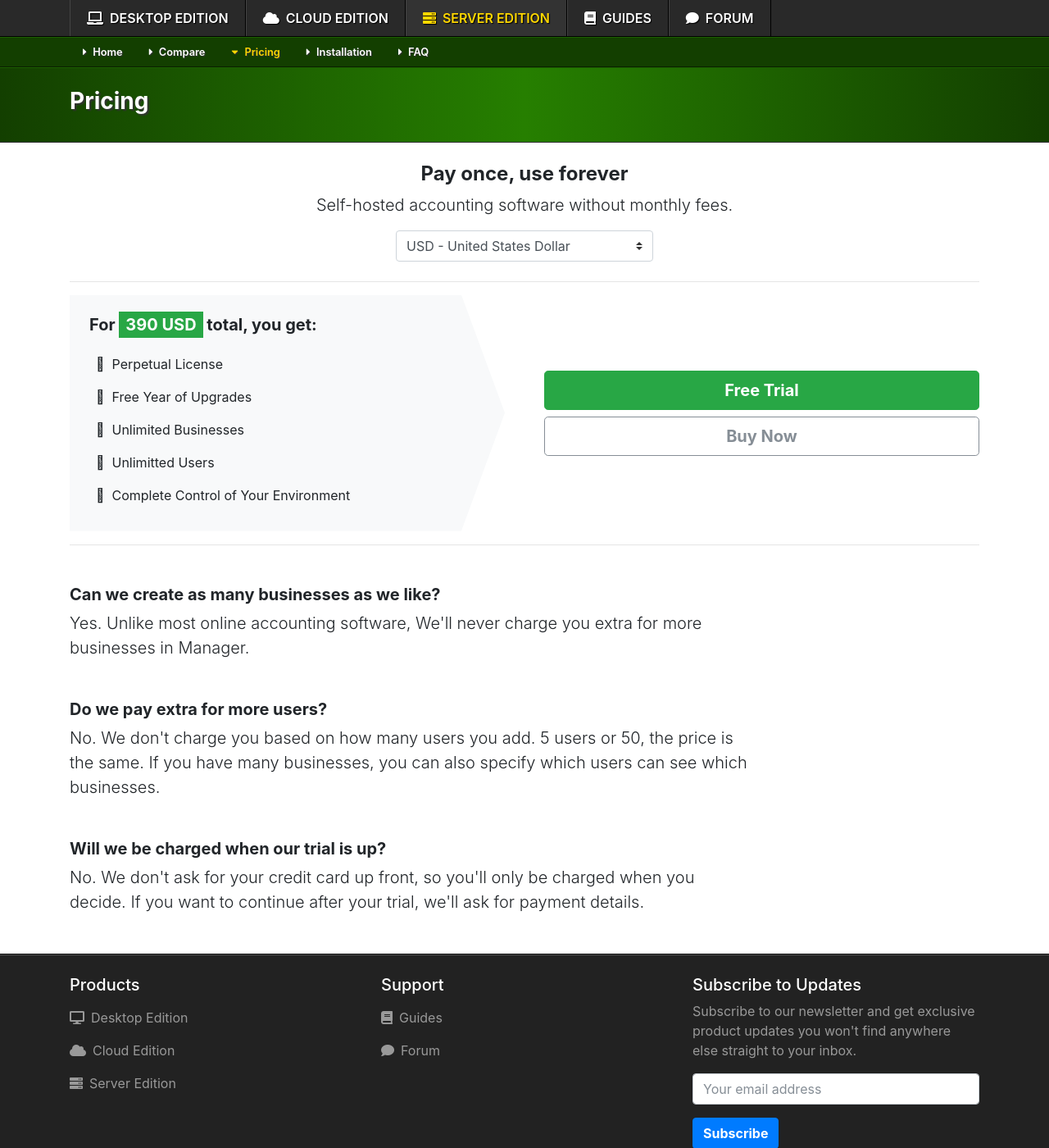
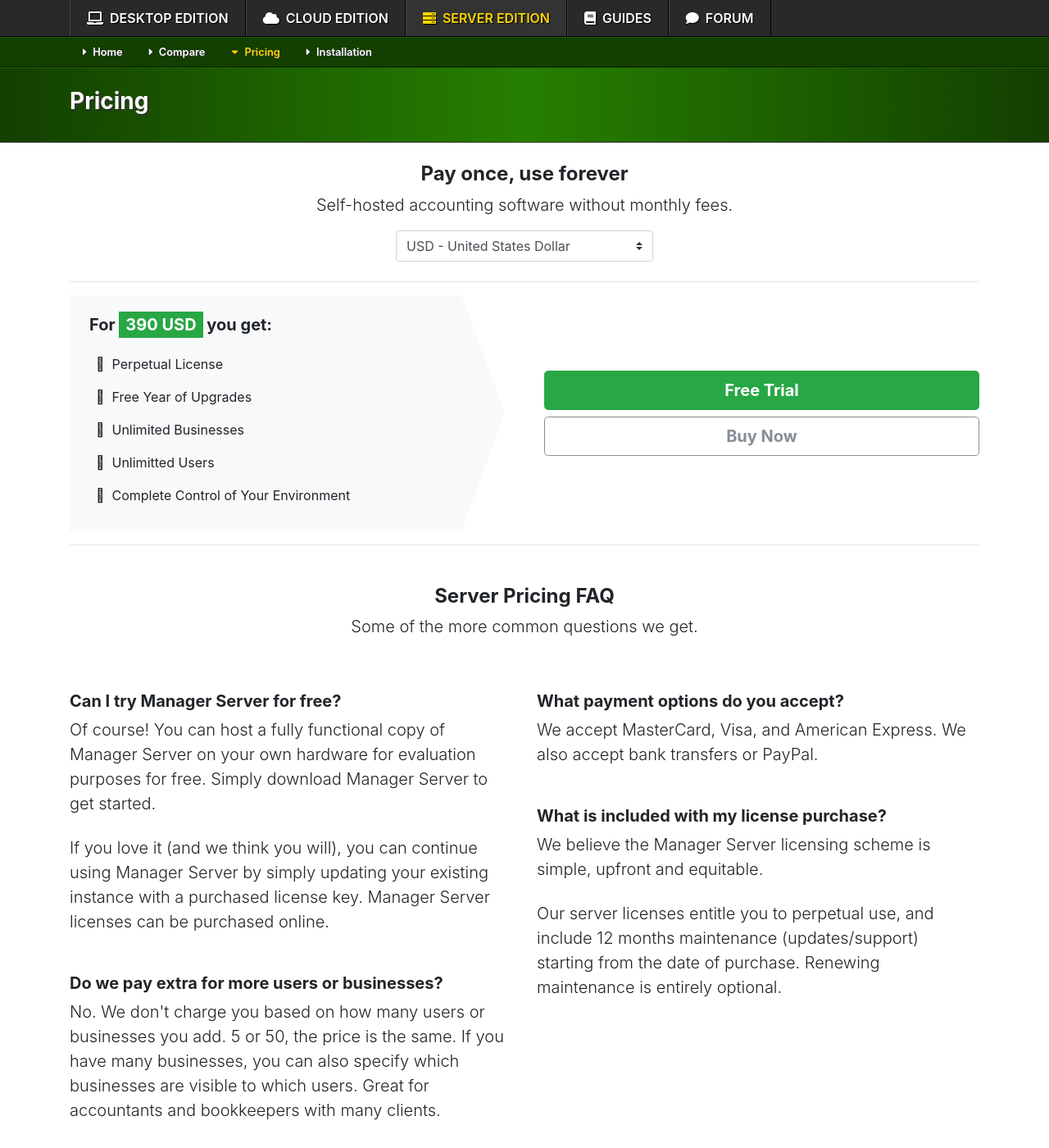
Before and after one commit to 3etechinns/www.manager.io, a Jekyll site: the page built from server/pricing/index.html, in a window 1280 px wide and 1400 px high. Shown: the whole window at 82% size. Built offline with Jekyll 4.4.1, drawn with Linux system fonts in a browser that asks for light colours; nearby versions of some CDN libraries; comment, search, counter and statistics services are not loaded.

Commit message:
no message

```diff
--- a/_includes/header.html
+++ b/_includes/header.html
@@ -122,7 +122,6 @@
       <li class="nav-item"><a href="/server/compare/" class="nav-link{% if url_parts[2] == 'compare' %} active{% endif %}"><i class="fa fa-caret-{% if url_parts[2] == 'compare' %}down{% else %}right{% endif %} mr-2"></i>Compare</a></li>
       <li class="nav-item"><a href="/server/pricing/" class="nav-link{% if url_parts[2] == 'pricing' %} active{% endif %}"><i class="fa fa-caret-{% if url_parts[2] == 'pricing' %}down{% else %}right{% endif %} mr-2"></i>Pricing</a></li>
       <li class="nav-item"><a href="/server/installation/" class="nav-link{% if url_parts[2] == 'installation' %} active{% endif %}"><i class="fa fa-caret-{% if url_parts[2] == 'installation' %}down{% else %}right{% endif %} mr-2"></i>Installation</a></li>
-      <li class="nav-item"><a href="/server/faq/" class="nav-link{% if url_parts[2] == 'faq' %} active{% endif %}"><i class="fa fa-caret-{% if url_parts[2] == 'faq' %}down{% else %}right{% endif %} mr-2"></i>FAQ</a></li>
 		</ul>
 	</div>
 </div>
--- a/desktop/compare/index.html
+++ b/desktop/compare/index.html
@@ -14,8 +14,8 @@ title: Compare
   <thead class="thead-dark">
     <tr>
       <th></th>
-      <th><i class="fa fa-laptop"></i><br />Desktop Edition<br /><span class="small font-weight-normal">Recommended for self-employed and micro-businesses</span></th>
-      <th><i class="fa fa-cloud"></i><br />Cloud Edition<br /><span class="small font-weight-normal">Recommended for established businesses with staff</span></th>
+      <th><i class="fa fa-laptop"></i><br />Desktop Edition</th>
+      <th><i class="fa fa-cloud"></i><br />Cloud Edition</th>
     </tr>
   </thead>
   <tbody>
--- a/server/pricing/index.html
+++ b/server/pricing/index.html
@@ -10,7 +10,7 @@ title: Pricing
 <div id="priceContainer" class="row">
   <div class="col-md pr-4">
     <div class="bg-light p-4" style="webkit-clip-path: polygon(0% 0%, 90% 0, 100% 50%, 90% 100%, 0% 100%); clip-path: polygon(0% 0%, 90% 0, 100% 50%, 90% 100%, 0% 100%)">
-      <h5 class="font-weight-bold mb-3">For <span id="price" class="bg-success text-white py-1 px-2">...</span> total, you get:</h5>
+      <h5 class="font-weight-bold mb-3">For <span id="price" class="bg-success text-white py-1 px-2">...</span> you get:</h5>
       <table>
         <tr><td class="text-center p-2"><i class="fal fa-infinity"></i></td><td>Perpetual License</td></tr>
         <tr><td class="text-center p-2"><i class="fal fa-calendar-alt"></i></td><td>Free Year of Upgrades</td></tr>
@@ -28,14 +28,27 @@ title: Pricing
 
 <hr />
 
-<h5 class="font-weight-bold mt-4 pt-4">Can we create as many businesses as we like?</h4>
-<p class="lead mb-4 w-75">Yes. Unlike most online accounting software, We'll never charge you extra for more businesses in Manager.</p>
+<h4 class="text-center font-weight-bold mt-4 pt-4">Server Pricing FAQ</h4>
+<p class="text-center lead">Some of the more common questions we get.</p>
 
-<h5 class="font-weight-bold mt-4 pt-4">Do we pay extra for more users?</h4>
-<p class="lead mb-4 w-75">No. We don't charge you based on how many users you add. 5 users or 50, the price is the same. If you have many businesses, you can also specify which users can see which businesses.</p>
+<div class="row mb-4">
+  <div class="col-md">
+    <h5 class="font-weight-bold mt-4 pt-4">Can I try Manager Server for free?</h5>
+    <p class="lead mb-4">Of course! You can host a fully functional copy of Manager Server on your own hardware for evaluation purposes for free. Simply download Manager Server to get started.</p>
+    <p class="lead mb-4">If you love it (and we think you will), you can continue using Manager Server by simply updating your existing instance with a purchased license key. Manager Server licenses can be purchased online.</p>
 
-<h5 class="font-weight-bold mt-4 pt-4">Will we be charged when our trial is up?</h4>
-<p class="lead mb-4 w-75">No. We don't ask for your credit card up front, so you'll only be charged when you decide. If you want to continue after your trial, we'll ask for payment details.</p>
+    <h5 class="font-weight-bold mt-4 pt-4">Do we pay extra for more users or businesses?</h5>
+    <p class="lead mb-4">No. We don't charge you based on how many users or businesses you add. 5 or 50, the price is the same. If you have many businesses, you can also specify which businesses are visible to which users. Great for accountants and bookkeepers with many clients.</p>
+  </div>
+  <div class="col-md">
+    <h5 class="font-weight-bold mt-4 pt-4">What payment options do you accept?</h5>
+    <p class="lead mb-4">We accept MasterCard, Visa, and American Express. We also accept bank transfers or PayPal.</p>
+
+    <h5 class="font-weight-bold mt-4 pt-4">What is included with my license purchase?</h5>
+    <p class="lead mb-4">We believe the Manager Server licensing scheme is simple, upfront and equitable.</p>
+    <p class="lead mb-4">Our server licenses entitle you to perpetual use, and include 12 months maintenance (updates/support) starting from the date of purchase. Renewing maintenance is entirely optional.</p>
+  </div>
+</div>
 
 <script>
   document.getElementById('price').innerHTML = document.getElementById("currency").options[document.getElementById("currency").selectedIndex].value;
```
Also changed, not shown: server/compare/index.html (+11 -11 lines).
